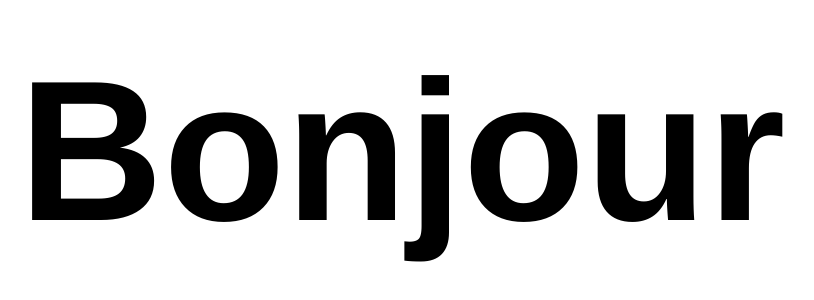
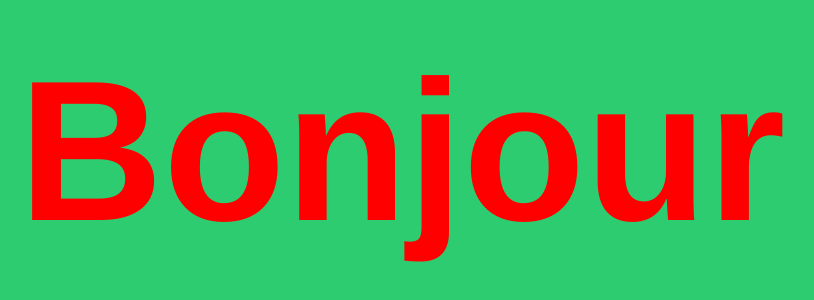
Before and after one commit to manal2/HELLO, a plain HTML site: page index.html in a window 1280 px wide. Shown: the part 292-592 px from the top of the page, without its empty margins (246-1060 px from the left). Drawn offline with Linux system fonts and the light colour scheme.

Commit message:
bachground green et text rouge

```diff
--- a/index.html
+++ b/index.html
@@ -11,6 +11,8 @@
 			text-align:center;
 			font-family:Helvetica;
 			font-size:100;
+			background-color:#2ecc71;
+			color: red;
 		}
 	</style>
 	<body>
```
Also changed, not shown: 1 other file.
